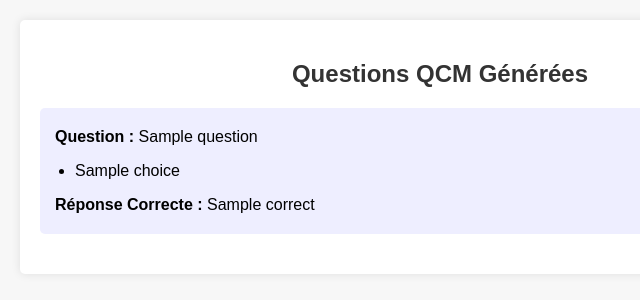
After one commit to tdlogtige/Projet2324, a Flask app: template templates/question_display.html in a window 1280 px wide. The commit adds this page. Shown: the top 300 px of the page, without its empty margins (200-840 px from the left). Run offline with Flask 3, Linux system fonts and the light colour scheme; the template is opened without the code that fills it: most values are stand-ins (such as "Sample title", 1, 10 or a date in 2020); parts of the project's set-up code (start-up, migrations or seed data) failed here and were passed over.

Commit message:
affichage des qcm générés (pas encore modifiables)

```diff
--- a/main.py
+++ b/main.py
@@ -23,8 +23,19 @@ def page_base():
     return render_template('page_base.html', level=level, subject=subject)
 
 
-@app.route('/create_question.html')
+@app.route('/create_question.html', methods=['GET', 'POST'])
 def create_question():
+    if request.method == 'POST':
+        selected_class = request.form['class']
+        selected_subject = request.form['subject']
+        prompt = request.form['prompt']
+
+        # Appeler la fonction ask_qcm_prime
+        qcm_questions = ask_qcm_prime(selected_subject, selected_class, prompt)
+
+        # Retourner les questions QCM à la page HTML
+        return render_template('question_display.html', questions=qcm_questions)
+
     return render_template('create_question.html')
 
 
--- a/src/utils/QCM.py
+++ b/src/utils/QCM.py
@@ -35,8 +35,8 @@ def gpt4_completion_qcm(question, contexte, ancienne_reponse_gpt):
 nb_questions_generees = 3
 
 
-def ask_qcm_prime(subject,level):
-    contexte = f'L objectif est de faire réviser l élève sur des cours de {subject} de classe de {level}. Utilise latex pour les équations mathématiques'
+def ask_qcm_prime(subject,level, prompt):
+    contexte = f'L objectif est de faire réviser l élève sur des cours de {subject} de classe de {level}, en te prenant comme sujet {prompt}. Utilise latex pour les équations mathématiques'
     ReponseString = "[" + gpt4_completion_qcm(
         'Génère un qcm de ' + str(nb_questions_generees) + ' questions avec 1 réponse juste et 3 réponses fausses à partir du contexte fourni. Je veux que tu renvoies le qcm sous la forme suivante : {"question": "Quelle est la capitale de la France ?","choices": ["Berlin", "Madrid", "Lisbonne", "Paris"],"correct": 4} Tu renvoies juste la réponse sous cette forme, tu ne renvoies rien d autre. Tu sépares les résultats par des virgules',
         contexte,
@@ -48,7 +48,7 @@ def ask_qcm_prime(subject,level):
         response_json[k]['correct'] -= 1
         response_json[k]['level'] = level
         response_json[k]['subject'] = subject
-        add_answer(response_json[k])
+        #add_answer(response_json[k])
 
     return response_json
 
--- a/static/style_create.css
+++ b/static/style_create.css
@@ -54,3 +54,22 @@ h2 {
 .submit-button:hover {
     background-color: #45a049;
 }
+
+.questions-container {
+    margin-top: 20px;
+}
+
+.question {
+    background-color: #eef;
+    padding: 15px;
+    margin-bottom: 20px;
+    border-radius: 5px;
+}
+
+.question p {
+    margin: 5px 0;
+}
+
+.question ul {
+    padding-left: 20px;
+}
--- /dev/null
+++ b/templates/question_display.html
@@ -0,0 +1,26 @@
+<!DOCTYPE html>
+<html lang="fr">
+<head>
+    <meta charset="UTF-8">
+    <title>Affichage des Questions QCM</title>
+    <link rel="stylesheet" href="{{ url_for('static', filename='style_create.css') }}">
+</head>
+<body>
+    <div class="main-container">
+        <h2>Questions QCM Générées</h2>
+        <div class="questions-container">
+            {% for question in questions %}
+                <div class="question">
+                    <p><strong>Question :</strong> {{ question['question'] }}</p>
+                    <ul>
+                        {% for choice in question['choices'] %}
+                            <li>{{ choice }}</li>
+                        {% endfor %}
+                    </ul>
+                    <p><strong>Réponse Correcte :</strong> {{ question['correct'] }}</p>
+                </div>
+            {% endfor %}
+        </div>
+    </div>
+</body>
+</html>
```
Also changed, not shown: templates/index.html (+9 -4 lines).
